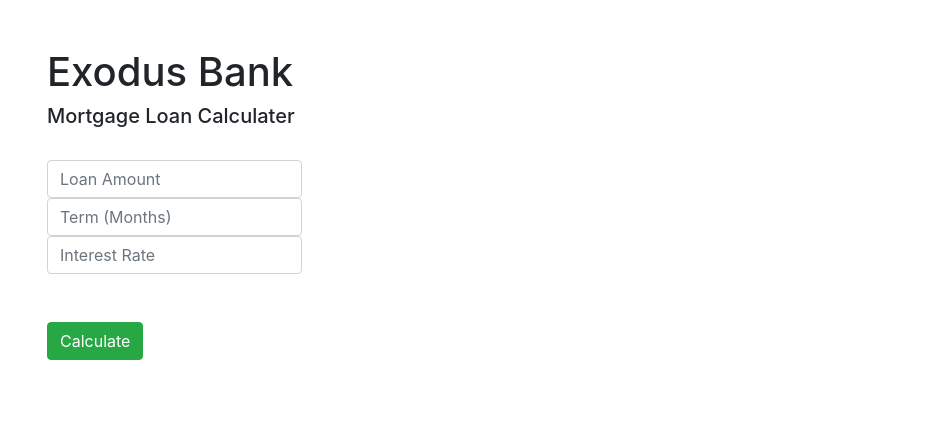
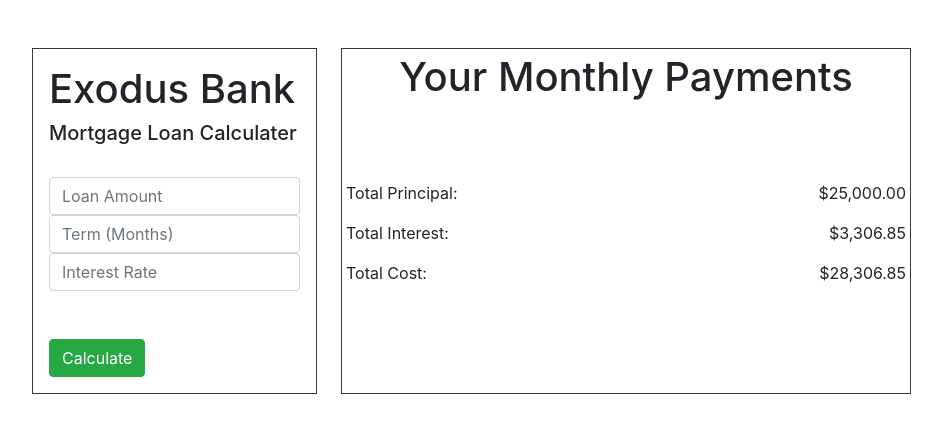
Before and after one commit to johndavid25/mortgageLoanCalculator, a plain HTML site: page index.html in a window 1280 px wide. Shown: the whole page, without its empty margins (38-980 px from the left). Drawn offline with nearby package versions, Linux system fonts and the light colour scheme.

Commit message:
monthly payments

```diff
--- a/index.html
+++ b/index.html
@@ -12,7 +12,7 @@
   <body>
       <div class="container">
         <div class="row mt-5">
-            <dov class="col-3">
+            <dov class="col-3 border border-dark p-3">
                 <h1>Exodus Bank</h1>
                 <h5>Mortgage Loan Calculater</h5>
                 <br>
@@ -22,10 +22,32 @@
                 <br><br>
                 <button class="btn btn-success" id="solution">Calculate</button>
             </dov>
-            <div class="col-9">
-
+            <div class="col-6 text-center border border-dark p-1 ml-4">
+                <h1>Your Monthly Payments</h1>
+                <h5 id="monthlyPayments"></h5>
+                <br><br><br>
+                <div class="row">
+                    <div class="col text-left">
+                        <p>Total Principal:</p>
+                        <p>Total Interest:</p>
+                        <p>Total Cost:</p>
+                    </div>
+                    <div class="col text-right">
+                       <p id="totalPrinipal">$25,000.00</p>
+                       <p id="totalInterest">$3,306.85</p>
+                       <p id="totalCost">$28,306.85</p>
+                    </div>
+                </div>
             </div>
         </div>
+      </div>
+
+      <div class="container">
+          <div class="row">
+              <div class="col-9">
+
+              </div>
+          </div>
       </div>
 
 
```
